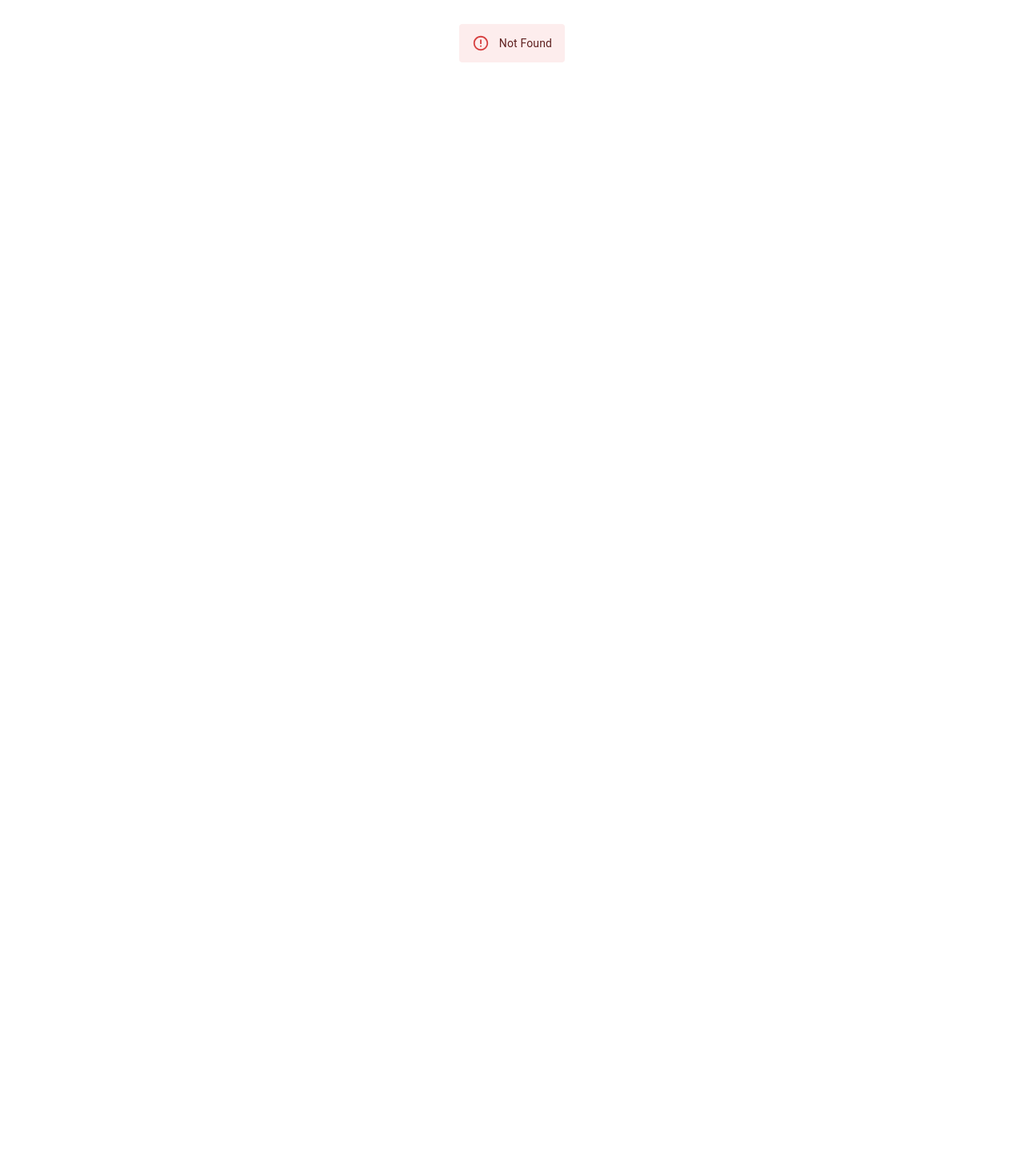
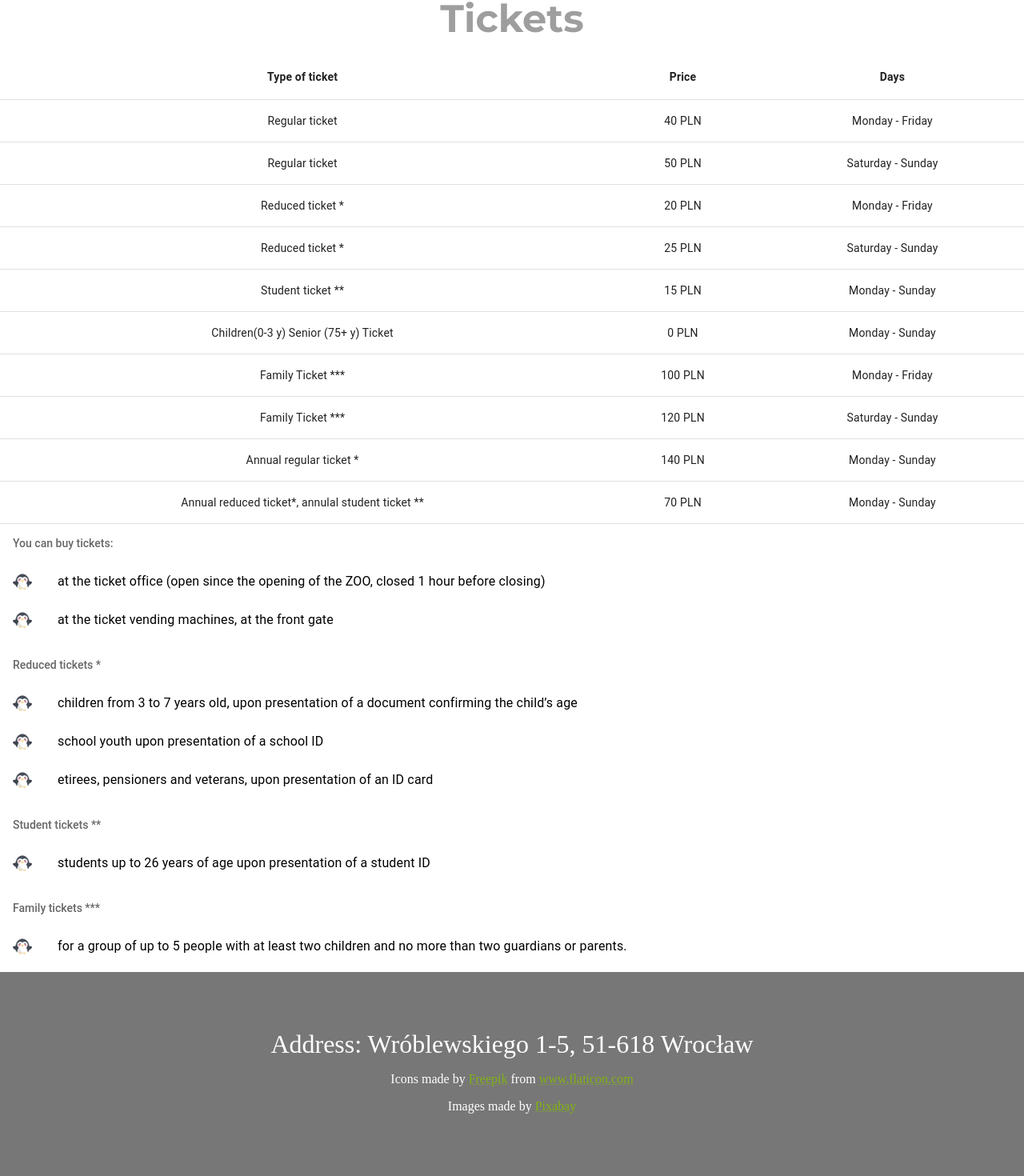
Before and after one commit to karolinakowalczyk/zoo-app-frontend, a React (Create React App) app: page /tickets in a window 1280 px wide. Before the commit this address had no page. Shown: the part 138-1608 px from the top of the page at 80% size. Before the commit the page ends 800 px from the top, so only its background shows below. Built offline with nearby package versions, Linux system fonts and the light colour scheme; a web font is replaced by a local one.

Commit message:
tickets and footer added

```diff
--- a/src/App.js
+++ b/src/App.js
@@ -33,6 +33,8 @@ import AuthenticatedRoute from "./components/AuthenticatedRoute"
 import AuthenticatedRouteWithProps from "./components/AuthenticatedRouteWithProps"
 import AuthenticatedAdminRoute from "./components/AuthenticatedAdminRoute"
 import NotFound from "./components/NotFound"
+import Tickets from "./components/Tickets"
+import Footer from "./components/Footer"
 
 const theme = createTheme({
   palette: {
@@ -238,6 +240,13 @@ const App = () => {
                             </ListItemText>
                           </Link>
                         </ListItem>
+                        <ListItem>
+                          <Link to={"/tickets"} className="item-link" onClick={() => setShowSiteBar(false)}>
+                            <ListItemText>
+                              <span className="item-text nested-text">Tickets</span>
+                            </ListItemText>
+                          </Link>
+                        </ListItem>
                       {currentUser ? (
                         <div>
                           <ListItem>
@@ -366,6 +375,13 @@ const App = () => {
                   </ListItemText>
                   </Link>
                 </ListItem>
+                <ListItem>
+                  <Link to={"/tickets"} className={classes.popperLink} onClick={() => setAnchorEl(null)}>
+                  <ListItemText>
+                    Tickets
+                  </ListItemText>
+                  </Link>
+                </ListItem>
                 {currentUser ? (
                   <div>
                     <ListItem>
@@ -426,6 +442,7 @@ const App = () => {
           <Route exact path="/opening-hours" component={OpeningHours} />
           <Route exact path="/attractions" component={Attractions}></Route>
           <Route exact path="/help-animals" component={AnimalHelper}></Route>
+          <Route exact path="/tickets" component={Tickets}></Route>
 
           <UnauthenticatedRoute
             path="/login"
@@ -493,6 +510,7 @@ const App = () => {
 
           <Route component={NotFound} />
         </Switch>
+        <Footer/>
       </Box>
     </ThemeProvider>
   );
--- /dev/null
+++ b/src/components/Footer.js
@@ -0,0 +1,35 @@
+import React from "react";
+import { Container, Grid, Box, Link } from '@mui/material/';
+
+const Footer = () => {
+  return (
+    <footer>
+        <Box
+        px={{ xs: 3, sm: 10 }}
+        py={{ xs: 5, sm: 10 }}
+        my={-1}
+        bgcolor="#777777"
+        color="white"
+      >
+        <Container maxWidth="lg">
+          <Box textAlign="center" sx={{
+                    fontSize: '2rem'
+            }}>
+            Address: Wróblewskiego 1-5, 51-618 Wrocław
+            </Box>
+            <Box textAlign="center" sx={{
+                fontSize: '1rem'
+            }}>
+                      <p>Icons made by <Link href="https://www.freepik.com">Freepik</Link> from <Link href="https://www.flaticon.com/">www.flaticon.com</Link></p>
+                      <p>Images made by <Link href="https://pixabay.com/pl/">Pixabay</Link></p>
+            </Box>
+          <Box textAlign="center" pt={{ xs: 5, sm: 10 }} pb={{ xs: 5, sm: 0 }}>
+            Zoo App &reg; {new Date().getFullYear()}
+          </Box>
+        </Container>
+      </Box>
+    </footer>
+  );
+}
+
+export default Footer;
--- /dev/null
+++ b/src/components/Tickets.js
@@ -0,0 +1,138 @@
+import React from "react";
+import { Table, TableBody, TableCell, TableContainer, TableHead, TableRow, Divider, List, ListItem, ListSubheader, ListItemText, ListItemIcon } from '@mui/material/'
+
+import penguin from '../assets/images/penguin.png';
+
+function createData(id, type, price, days) {
+  return { id, type, price, days};
+}
+
+const rows = [
+  createData(1, 'Regular ticket', '40 PLN', 'Monday - Friday'),
+  createData(2, 'Regular ticket', '50 PLN', 'Saturday - Sunday'),
+  createData(3, 'Reduced ticket *', '20 PLN', 'Monday - Friday'),
+  createData(4, 'Reduced ticket *', '25 PLN', 'Saturday - Sunday'),
+  createData(5, 'Student ticket **', '15 PLN', 'Monday - Sunday'),
+  createData(6, 'Children(0-3 y) Senior (75+ y) Ticket', '0 PLN', 'Monday - Sunday'),
+  createData(7, 'Family Ticket ***', '100 PLN', 'Monday - Friday'),
+  createData(8, 'Family Ticket ***', '120 PLN', 'Saturday - Sunday'),
+  createData(9, 'Annual regular ticket *', '140 PLN', 'Monday - Sunday'),
+  createData(10, 'Annual reduced ticket*, annulal student ticket **', '70 PLN', 'Monday - Sunday'),
+];
+
+const Tickets = () => {
+  return (
+    <div>
+      <h1 className="greyTitle">Tickets</h1>
+      <TableContainer>
+        <Table aria-label="simple table">
+          <TableHead>
+            <TableRow>
+              <TableCell sx={{fontWeight: "bold"}} align="center">Type of ticket</TableCell>
+              <TableCell sx={{fontWeight: "bold"}} align="center">Price</TableCell>
+              <TableCell sx={{fontWeight: "bold"}} align="center">Days</TableCell>
+            </TableRow>
+          </TableHead>
+          <TableBody>
+            {rows.map((row) => (
+              <TableRow key={row.id}>
+                <TableCell align="center">{row.type}</TableCell>
+                <TableCell align="center">{row.price}</TableCell>
+                <TableCell align="center">{row.days}</TableCell>
+              </TableRow>
+            ))}
+          </TableBody>
+        </Table>
+          </TableContainer>
+          <List
+            sx={{ width: '100%', bgcolor: 'background.paper' }}
+            component="nav"
+            aria-labelledby="nested-list-subheader"
+            subheader={
+                <ListSubheader component="div" id="nested-list-subheader">
+                    You can buy tickets:
+                </ListSubheader>
+            }
+            >
+            <ListItem>
+                <ListItemIcon>
+                <img style={{ width: '24px' }} src={penguin} alt="penguin_icon" />
+                </ListItemIcon>
+                <ListItemText primary="at the ticket office (open since the opening of the ZOO, closed 1 hour before closing)" />
+            </ListItem>
+            <ListItem>
+                <ListItemIcon>
+                <img style={{ width: '24px' }} src={penguin} alt="penguin_icon" />
+                </ListItemIcon>
+                <ListItemText primary="at the ticket vending machines, at the front gate" />
+              </ListItem>
+          </List>
+          <List
+            sx={{ width: '100%', bgcolor: 'background.paper' }}
+            component="nav"
+            aria-labelledby="nested-list-subheader"
+            subheader={
+                <ListSubheader component="div" id="nested-list-subheader">
+                    Reduced tickets *
+                </ListSubheader>
+            }
+            >
+            <ListItem>
+                <ListItemIcon>
+                <img style={{ width: '24px' }} src={penguin} alt="penguin_icon" />
+                </ListItemIcon>
+                <ListItemText primary="children from 3 to 7 years old, upon presentation of a document confirming the child’s age" />
+            </ListItem>
+            <ListItem>
+                <ListItemIcon>
+                <img style={{ width: '24px' }} src={penguin} alt="penguin_icon" />
+                </ListItemIcon>
+                <ListItemText primary="school youth upon presentation of a school ID" />
+            </ListItem>
+            <ListItem>
+                <ListItemIcon>
+                <img style={{ width: '24px' }} src={penguin} alt="penguin_icon" />
+                </ListItemIcon>
+                <ListItemText primary="etirees, pensioners and veterans, upon presentation of an ID card" />
+            </ListItem>
+          </List>
+          <List
+            sx={{ width: '100%', bgcolor: 'background.paper' }}
+            component="nav"
+            aria-labelledby="nested-list-subheader"
+            subheader={
+                <ListSubheader component="div" id="nested-list-subheader">
+                    Student tickets **
+                </ListSubheader>
+            }
+            >
+            <ListItem>
+                <ListItemIcon>
+                <img style={{ width: '24px' }} src={penguin} alt="penguin_icon" />
+                </ListItemIcon>
+                <ListItemText primary="students up to 26 years of age upon presentation of a student ID" />
+            </ListItem>
+          </List>
+          <List
+            sx={{ width: '100%', bgcolor: 'background.paper' }}
+            component="nav"
+            aria-labelledby="nested-list-subheader"
+            subheader={
+                <ListSubheader component="div" id="nested-list-subheader">
+                    Family tickets ***
+                </ListSubheader>
+            }
+            >
+            <ListItem>
+                <ListItemIcon>
+                <img style={{ width: '24px' }} src={penguin} alt="penguin_icon" />
+                </ListItemIcon>
+                <ListItemText primary="for a group of up to 5 people with at least two children and no more than two guardians or parents." />
+            </ListItem>
+          </List>
+
+    </div>
+  );
+};
+
+export default Tickets;
```
